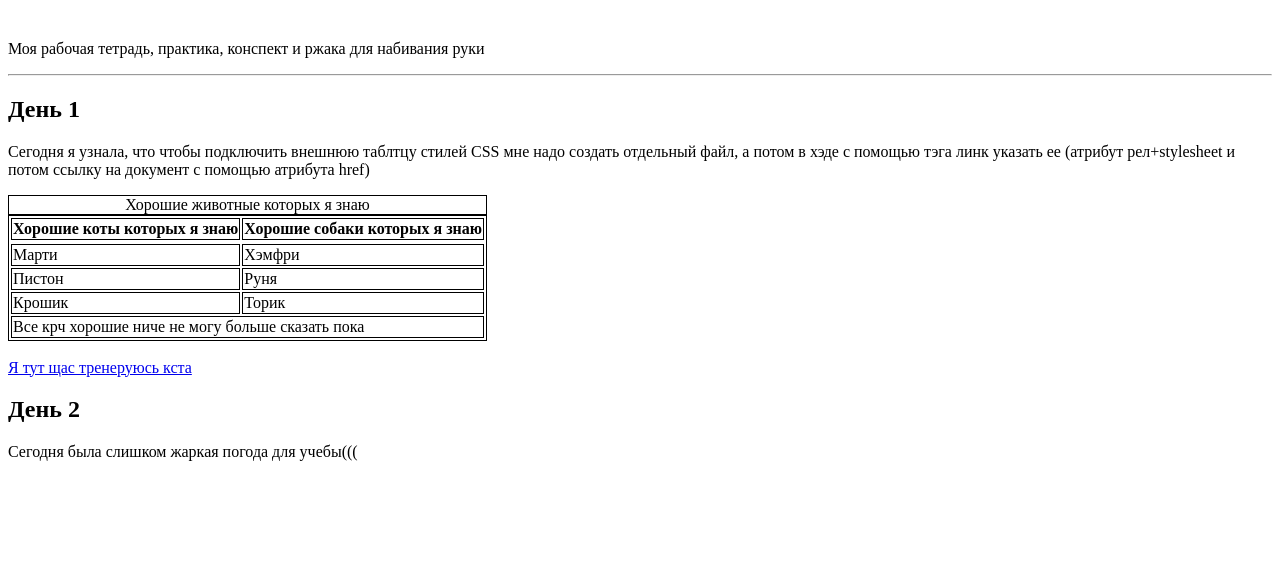
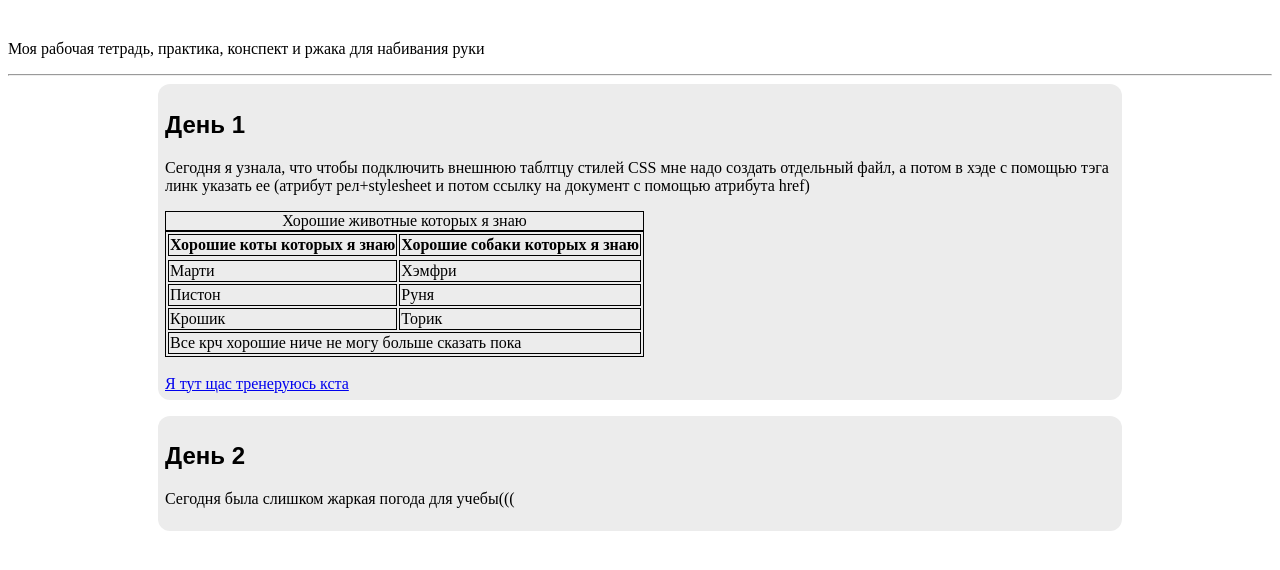
Before and after one commit to lounure/moyetipa, a plain HTML site: page index.html in a window 1280 px wide. Shown: the part 120-690 px from the top of the page. Drawn offline with Linux system fonts and the light colour scheme.

Commit message:
попробовала добавить стили

```diff
--- a/index.css
+++ b/index.css
@@ -6,3 +6,14 @@ h1 {
 table, th, td, caption {
     border: 1px solid black;
   }
+
+.day {
+    padding: 7px;
+    background-color: #ececec;
+    width: 950px;
+    margin: 0 auto 16px;
+    border-radius: 12px;
+}
+.day-title{
+    font-family: sans-serif;
+}
--- a/index.html
+++ b/index.html
@@ -17,7 +17,7 @@
     </header>
     <hr>
     <div class="day">
-        <h2>День 1</h2>
+        <h2 class="day-title">День 1</h2>
         <p>Сегодня я узнала, что чтобы подключить внешнюю таблтцу стилей CSS мне надо создать отдельный файл, а потом в
             хэде с помощью тэга линк указать ее (атрибут рел+stylesheet и потом ссылку на документ с помощью атрибута
             href)
@@ -56,7 +56,7 @@
     </div>
 
     <div class="day">
-        <h2>День 2</h2>
+        <h2 class="day-title">День 2</h2>
         <p>Сегодня была слишком жаркая погода для учебы(((</p>
     </div>
 </body>
```
